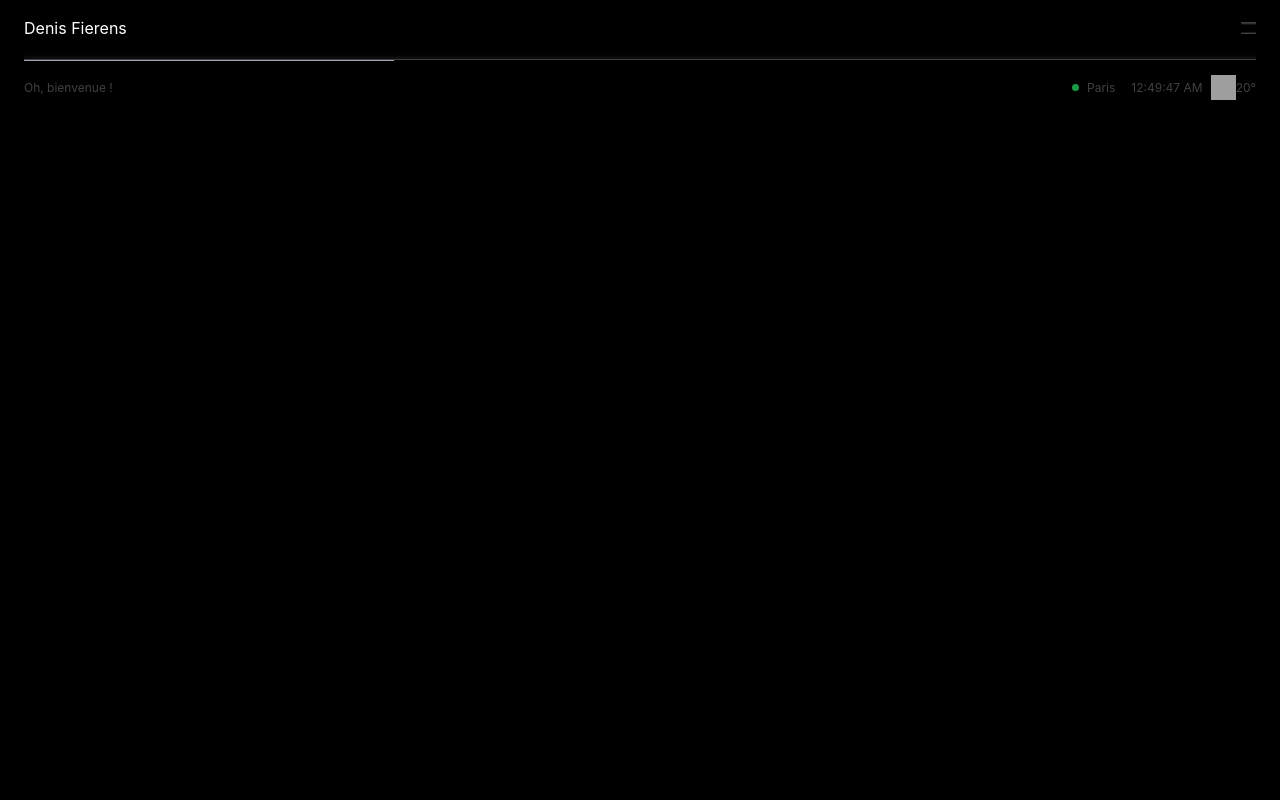
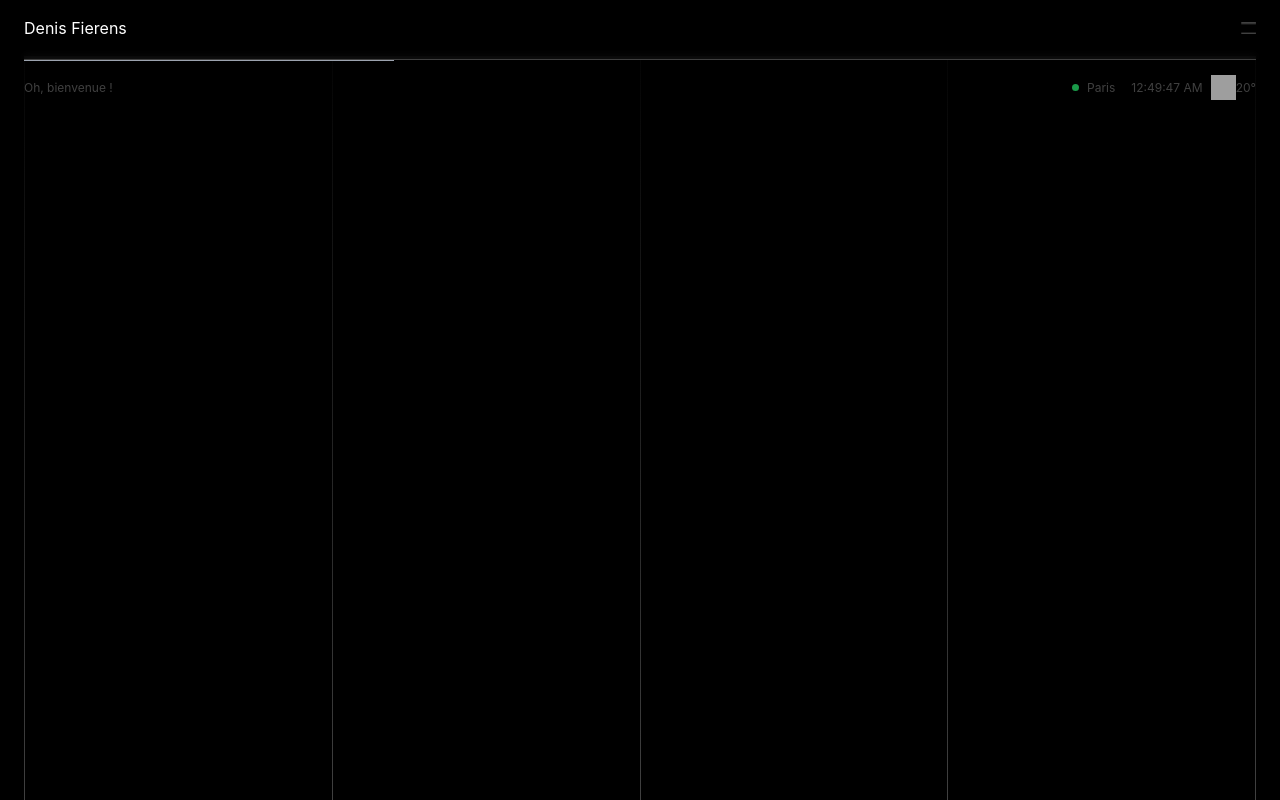
Before and after one commit to FierensDev/portfolio, a React (Create React App) app: page / in a window 1280 px wide. Built offline with nearby package versions, Linux system fonts and the light colour scheme; no server answers; grey boxes are pictures that could not be loaded; the HTML template or start-up script is replaced by a standard one.

Commit message:
add lines background

```diff
--- a/src/App.tsx
+++ b/src/App.tsx
@@ -31,7 +31,15 @@ function App() {
 
   return (
     <div className="App">
-      <div className='h-[100vh] bg-black px-[24px] py-[16px] h-[100vh] overflow-auto'>
+      <div className='absolute inset-0 bg-black px-[24px] flex place-content-between'>
+          <div className='bg-gradient-to-t from-custom-gray to-black h-[calc(100%)] w-[1px]'></div>
+          <div className='bg-gradient-to-t from-custom-gray to-black h-[calc(100%)] w-[1px]'></div>
+          <div className='bg-gradient-to-t from-custom-gray to-black h-[calc(100%)] w-[1px]'></div>
+          <div className='bg-gradient-to-t from-custom-gray to-black h-[calc(100%)] w-[1px]'></div>
+          <div className='bg-gradient-to-t from-custom-gray to-black h-[calc(100%)] w-[1px]'></div>
+      </div>
+
+      <div className='absolute inset-0 h-[100vh] px-[24px] py-[16px]  overflow-auto'>
         <div className='w-full h-[59px]'></div>
         <div className='flex justify-between place-items-center'>
           <div><p className='text-custom-gray text-deuns-xs'>Oh, bienvenue ! </p></div>
--- a/src/components/Weather/Weather.tsx
+++ b/src/components/Weather/Weather.tsx
@@ -18,24 +18,24 @@ export function Weather(){
     weather: [{ icon: "https://openweathermap.org/img/wn/weatherData.weather[0]?.icon.png" }]
   });
 
-  // useEffect(() => {
-  //   fetch('https://api.openweathermap.org/data/2.5/weather?lat=48.866667&lon=2.333333&units=metric&appid=3e169307cf072d9b39b2ed3a92104a01',
-  //     {
-  //       method:"GET"
-  //     }
-  //   )
-  //   .then((res) => {
-  //     return res.json()
-  //   })
-  //   .then((data) => {
-  //     setWeatherData(data);
-  //     console.log(data);
+  useEffect(() => {
+    fetch('https://api.openweathermap.org/data/2.5/weather?lat=48.866667&lon=2.333333&units=metric&appid=3e169307cf072d9b39b2ed3a92104a01',
+      {
+        method:"GET"
+      }
+    )
+    .then((res) => {
+      return res.json()
+    })
+    .then((data) => {
+      setWeatherData(data);
+      console.log(data);
 
-  //   })
-  //   .catch((err) => {
-  //     console.log(err);
-  //   })
-  // }, [])
+    })
+    .catch((err) => {
+      console.log(err);
+    })
+  }, [])
 
   return (
     <>
@@ -44,8 +44,8 @@ export function Weather(){
           width:'25px',
           height: '25px'
         }}
-        // src={`https://openweathermap.org/img/wn/${weatherData.weather[0]?.icon}.png`}
-        src={`https://openweathermap.org/img/wn/01n.png`}
+        src={`https://openweathermap.org/img/wn/${weatherData.weather[0]?.icon}.png`}
+        // src={`https://openweathermap.org/img/wn/01n.png`}
         alt="weather details"
       />
       <p className="text-custom-gray text-deuns-xs">{Math.floor(weatherData?.main?.temp)}°</p>
```
